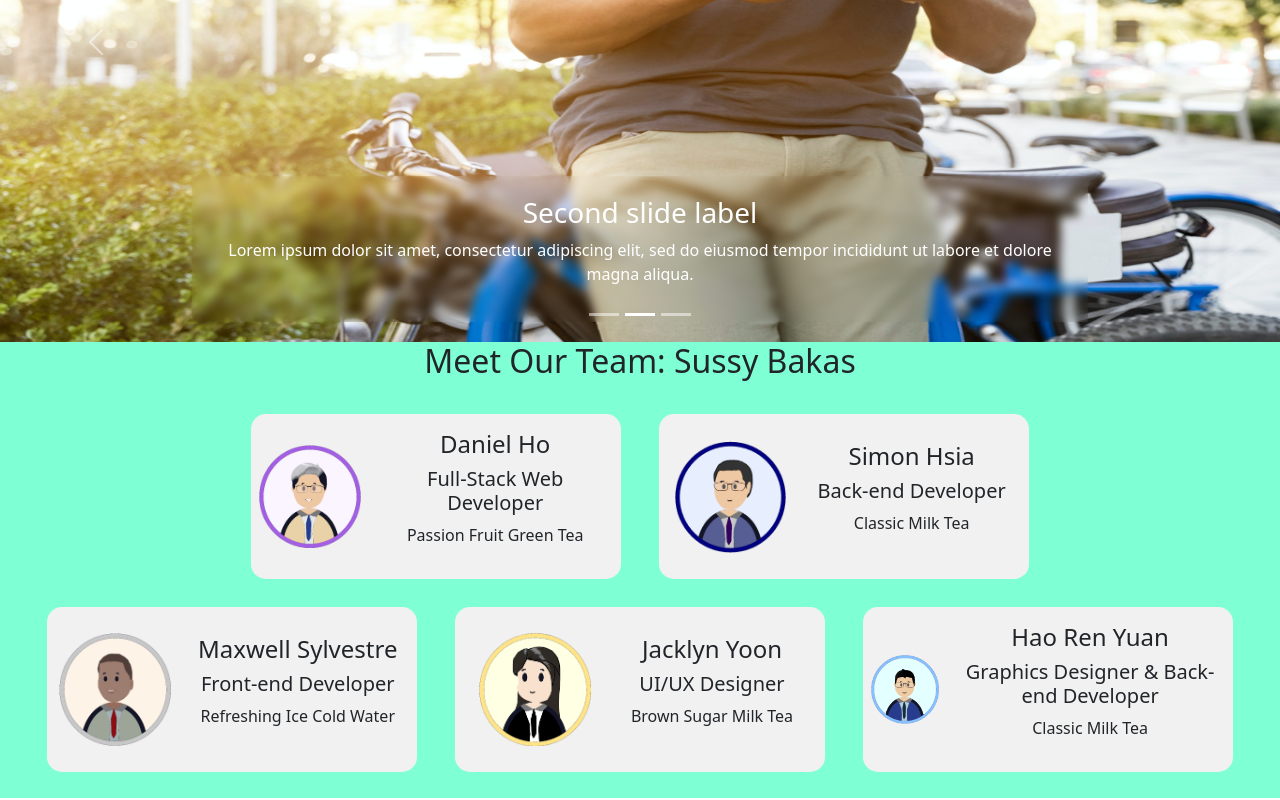
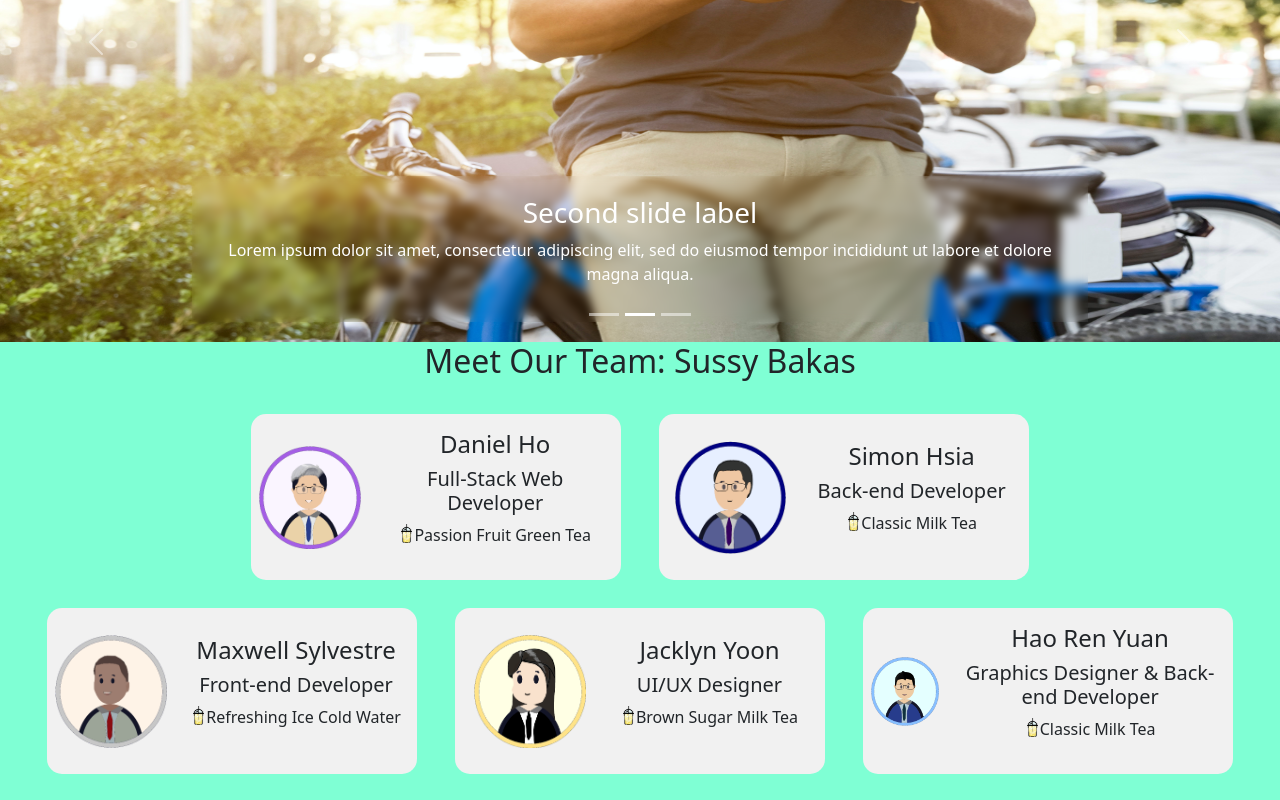
Before and after one commit to Daniel-Ho986/Boba-love, a React (Create React App) app: page / in a window 1280 px wide. Shown: the part 329-1129 px from the top of the page. Built offline with nearby package versions, Linux system fonts and the light colour scheme; no server answers.

Commit message:
modified drink icon into member card

```diff
--- a/src/components/AboutUs.js
+++ b/src/components/AboutUs.js
@@ -14,6 +14,9 @@ import Simon from '../../src/assets/members/Simon.png'
 import Maxwell from '../../src/assets/members/Maxwell.png'
 import Jacklyn from '../../src/assets/members/Jacklyn.png'
 import HaoRen from '../../src/assets/members/HaoRen.png'
+
+// Drink Icons
+import PassionFruit from '../../src/assets/Daniel\'s_Drink.png'
 
 export default function AboutUs() {
     return (
@@ -67,6 +70,7 @@ export default function AboutUs() {
                             name="Daniel Ho"
                             image={Daniel}
                             role="Full-Stack Web Developer"
+                            drinkIcon={PassionFruit}
                             drink="Passion Fruit Green Tea"
                         />
                     </div>
@@ -75,6 +79,7 @@ export default function AboutUs() {
                             name="Simon Hsia"
                             image={Simon}
                             role="Back-end Developer"
+                            drinkIcon={PassionFruit}
                             drink="Classic Milk Tea"
                         />
                     </div>
@@ -83,6 +88,7 @@ export default function AboutUs() {
                             name="Maxwell Sylvestre"
                             image={Maxwell}
                             role="Front-end Developer"
+                            drinkIcon={PassionFruit}
                             drink="Refreshing Ice Cold Water"
                         />
                     </div>
@@ -91,6 +97,7 @@ export default function AboutUs() {
                             name="Jacklyn Yoon"
                             image={Jacklyn}
                             role="UI/UX Designer"
+                            drinkIcon={PassionFruit}
                             drink="Brown Sugar Milk Tea"
                         />
                     </div>
@@ -99,6 +106,7 @@ export default function AboutUs() {
                             name="Hao Ren Yuan"
                             image={HaoRen}
                             role="Graphics Designer & Back-end Developer"
+                            drinkIcon={PassionFruit}
                             drink="Classic Milk Tea"
                         />
                     </div>
--- a/src/components/member/Member.js
+++ b/src/components/member/Member.js
@@ -13,7 +13,7 @@ class Member extends Component {
                 <div className="member-card-items">
                     <h4>{this.props.name}</h4>
                     <h5>{this.props.role}</h5>
-                    <p>{this.props.drink}</p>
+                    <p><img src={this.props.drinkIcon} className="drinkIcon" alt={this.props.drinkIcon}/>{this.props.drink}</p>
                 </div>
             </div>
         )
--- a/src/components/member/member.css
+++ b/src/components/member/member.css
@@ -27,7 +27,6 @@
     align-self: center;
     order: 0;
     padding: 1rem;
-    /* border: 1px solid #000 */
 }
 
 .member-img {
@@ -35,6 +34,14 @@
     padding: .5rem;
 }
 
+.drinkIcon {
+    width: 15px;
+    height: 23px;
+    padding: 2px;
+    position: relative;
+    bottom: 3px;
+}
+
 @media screen and (max-width: 1080px) {
     .member-card {
         flex-direction: column;
```
Also changed, not shown: src/images/Logo.png (deleted).
